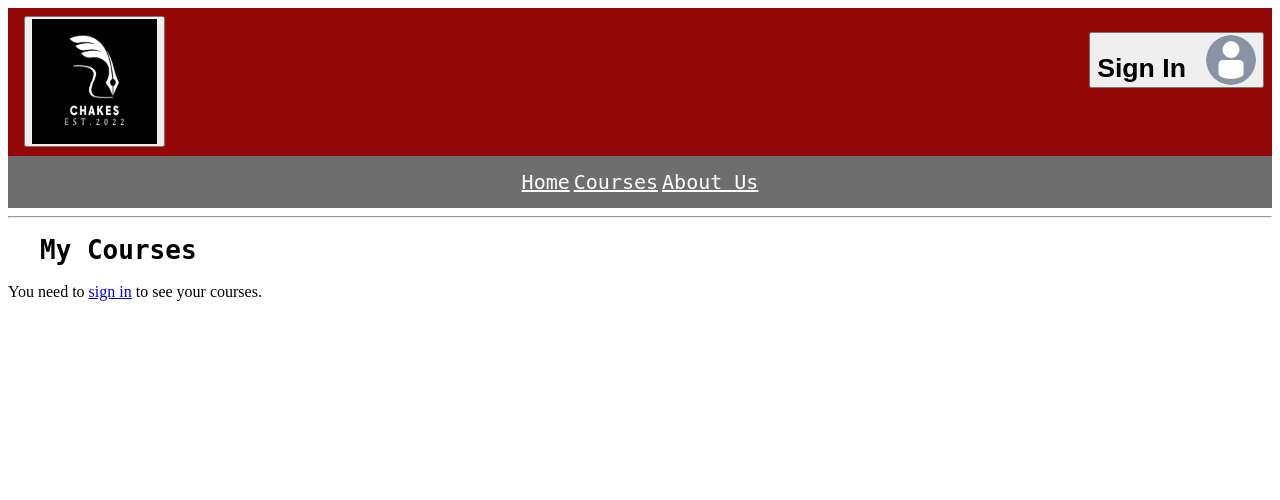
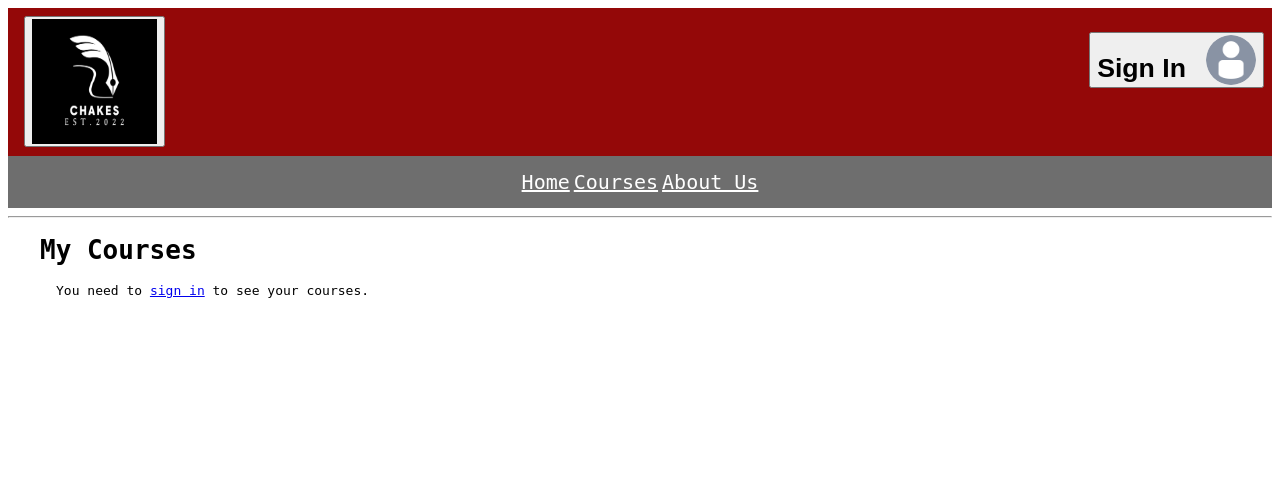
Before and after one commit to Tylercichosz/Final-Project-CSCI-313, a Django app: page /Courses/ in a window 1280 px wide. Shown: the top 500 px of the page. Run offline with Django 4.2, Linux system fonts and the light colour scheme.

Commit message:
Update courses.html

```diff
--- a/final_project/first_page/templates/courses.html
+++ b/final_project/first_page/templates/courses.html
@@ -25,7 +25,7 @@
       <button onclick="location.href='{% url 'course_add' %}'" style="margin-left: 2rem; margin-top: 1rem; font-family: monospace;">Add Course</button>
     {% endif %}
   {% else %}
-    <p>You need to <a href="{% url 'login' %}?next={% url 'courses' %}">sign in</a> to see your courses.</p>
+    <p style="font-family: monospace; margin-left: 3rem">You need to <a style="font-family: monospace" href="{% url 'login' %}?next={% url 'courses' %}">sign in</a> to see your courses.</p>
   {% endif %}
 
   <div id="course-details" style="display: none;">
```
